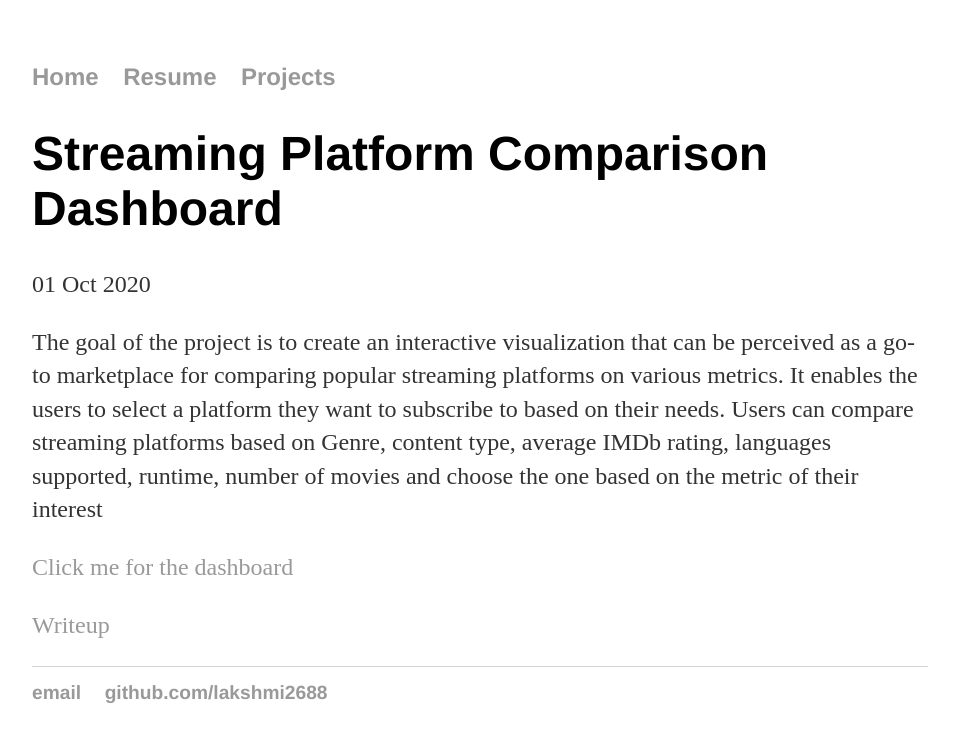
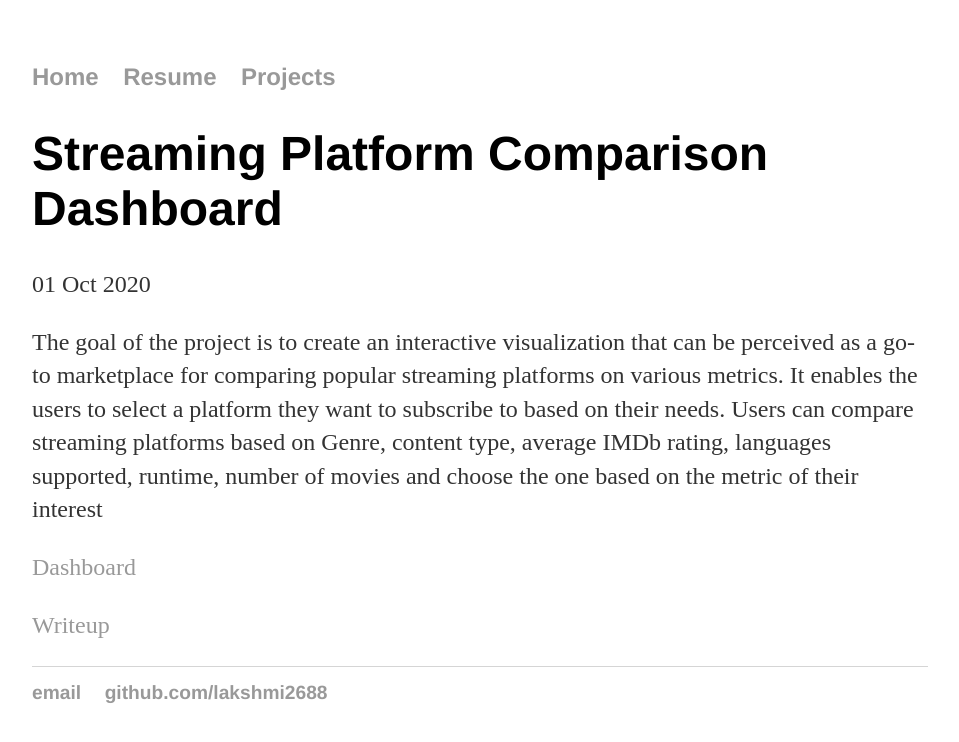
Before and after one commit to lakshmi2688/lakshmi2688.github.io, a Jekyll site: the page built from _posts/2020-10-01-Streaming-Platform-Dashboard.md, in a window 1280 px wide. Shown: the top 742 px of the page, without its empty margins (160-1119 px from the left). Built offline with Jekyll 4.4.1, drawn with Linux system fonts in a browser that asks for light colours.

Commit message:
Update 2020-10-01-Streaming-Platform-Dashboard.md

```diff
--- a/_posts/2020-10-01-Streaming-Platform-Dashboard.md
+++ b/_posts/2020-10-01-Streaming-Platform-Dashboard.md
@@ -6,5 +6,5 @@ date: 2020-10-01
 
 The goal of the project is to create an interactive visualization that can be perceived as a go-to marketplace for comparing popular streaming platforms on various metrics. It enables the users to select a platform they want to subscribe to based on their needs. Users can compare streaming platforms based on Genre, content type, average IMDb rating, languages supported, runtime, number of movies and choose the one based on the metric of their interest
 
-<p><a href="https://public.tableau.com/profile/lakshmi.venkatasubramanian#!/vizhome/StreamingData_15978704201750/StreamingPlatformDB?publish=yes">Click me for the dashboard</a></p>
+<p><a href="https://public.tableau.com/profile/lakshmi.venkatasubramanian#!/vizhome/StreamingData_15978704201750/StreamingPlatformDB?publish=yes">Dashboard</a></p>
 <p><a href="VisualizationConcept-StreamingData.pdf">Writeup</a></p>
```
